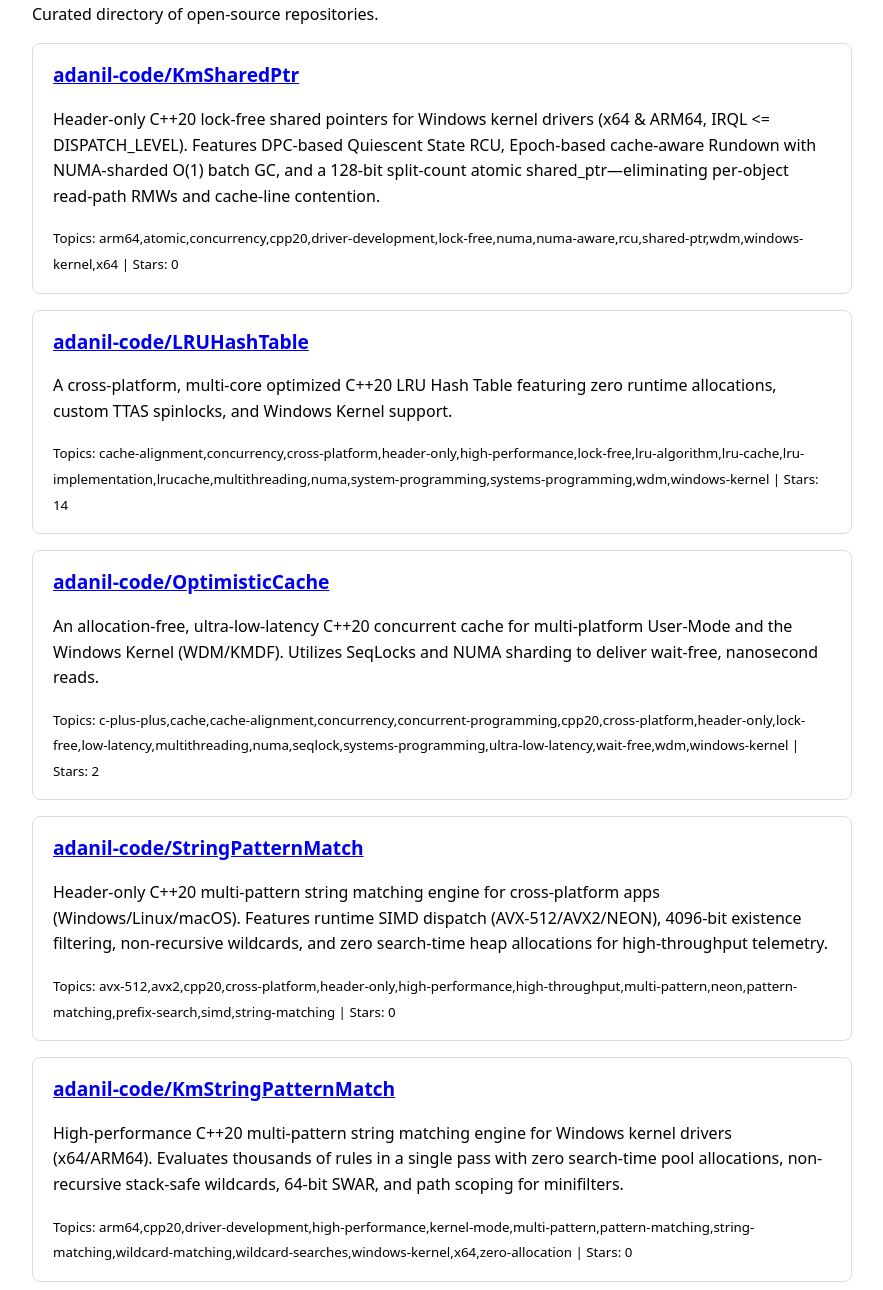
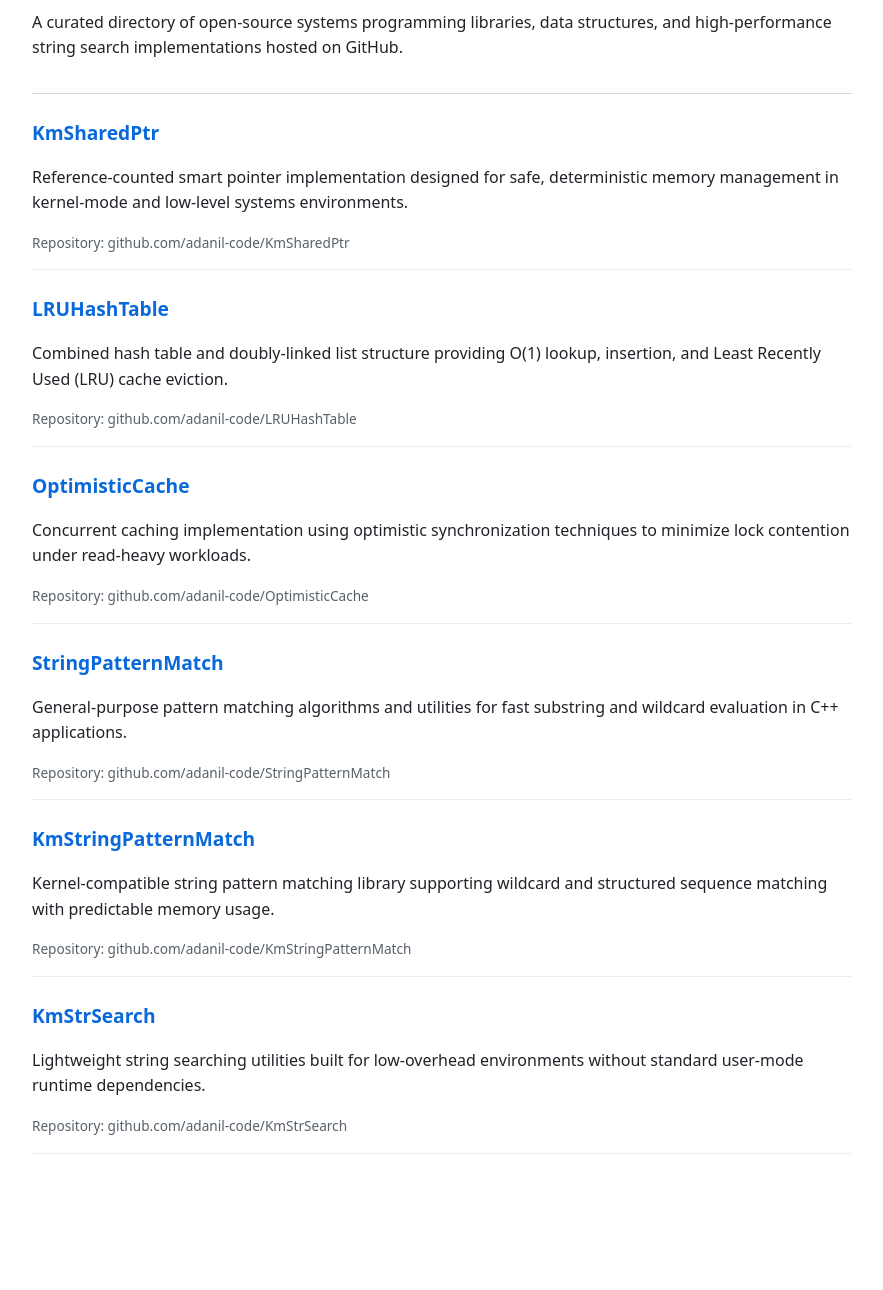
Before and after one commit to adanil-code/adanil-code.github.io, a plain HTML site: page index.html in a window 1280 px wide. Shown: the part 103-1393 px from the top of the page, without its empty margins (198-1081 px from the left). After the commit the page ends 1297 px from the top, so only its background shows below. Drawn offline with Linux system fonts and the light colour scheme.

Commit message:
Refactor index.html for improved structure and content
Updated the title and description meta tags. Improved styling and structure of the HTML document, including the addition of a header and main content section.

```diff
--- a/index.html
+++ b/index.html
@@ -3,47 +3,62 @@
 <head>
   <meta charset="utf-8" />
   <meta name="viewport" content="width=device-width, initial-scale=1" />
-  <meta name="description" content="Open-source repositories by adanil-code, featuring string pattern matching, shared pointers, LRU hash tables, and optimistic caching libraries." />
-  <title>Open Source Projects</title>
+  <title>adanil-code — Open Source C++ &amp; Systems Libraries</title>
+  <meta name="description" content="Open-source C++ and systems programming repositories by adanil-code, covering smart pointers, string pattern matching, LRU hash tables, and optimistic caching." />
   <link rel="canonical" href="https://adanil-code.github.io/" />
   <style>
-    body { font-family: system-ui, sans-serif; max-width: 820px; margin: 2rem auto; padding: 0 1rem; line-height: 1.6; }
-    .card { border: 1px solid #ddd; border-radius: 8px; padding: 1rem 1.25rem; margin-bottom: 1rem; }
-    h2 { margin: 0 0 0.4rem; font-size: 1.2rem; }
+    body { font-family: system-ui, -apple-system, sans-serif; max-width: 820px; margin: 2.5rem auto; padding: 0 1.25rem; line-height: 1.6; color: #1f2328; }
+    header { border-bottom: 1px solid #d0d7de; padding-bottom: 1rem; margin-bottom: 1.5rem; }
+    article { margin-bottom: 1.5rem; padding-bottom: 1rem; border-bottom: 1px solid #eaeef2; }
+    h2 { margin: 0 0 0.35rem 0; font-size: 1.2rem; }
+    a { color: #0969da; text-decoration: none; }
+    a:hover { text-decoration: underline; }
+    .meta { font-size: 0.85rem; color: #57606a; }
   </style>
 </head>
 <body>
-  <h1>Open Source Projects</h1>
-  <p>Curated directory of open-source repositories.</p>
-    <article class="card">
-      <h2><a href="https://github.com/adanil-code/KmSharedPtr" rel="noopener">adanil-code/KmSharedPtr</a></h2>
-      <p>Header-only C++20 lock-free shared pointers for Windows kernel drivers (x64 &amp; ARM64, IRQL &lt;= DISPATCH_LEVEL). Features DPC-based Quiescent State RCU, Epoch-based cache-aware Rundown with NUMA-sharded O(1) batch GC, and a 128-bit split-count atomic shared_ptr—eliminating per-object read-path RMWs and cache-line contention.</p>
-      <small>Topics: arm64,atomic,concurrency,cpp20,driver-development,lock-free,numa,numa-aware,rcu,shared-ptr,wdm,windows-kernel,x64 | Stars: 0</small>
+  <header>
+    <h1>Open Source Projects by adanil-code</h1>
+    <p>A curated directory of open-source systems programming libraries, data structures, and high-performance string search implementations hosted on GitHub.</p>
+  </header>
+
+  <main>
+    <article>
+      <h2><a href="https://github.com/adanil-code/KmSharedPtr">KmSharedPtr</a></h2>
+      <p>Reference-counted smart pointer implementation designed for safe, deterministic memory management in kernel-mode and low-level systems environments.</p>
+      <div class="meta">Repository: github.com/adanil-code/KmSharedPtr</div>
     </article>
-    <article class="card">
-      <h2><a href="https://github.com/adanil-code/LRUHashTable" rel="noopener">adanil-code/LRUHashTable</a></h2>
-      <p>A cross-platform, multi-core optimized C++20 LRU Hash Table featuring zero runtime allocations, custom TTAS spinlocks, and Windows Kernel support.</p>
-      <small>Topics: cache-alignment,concurrency,cross-platform,header-only,high-performance,lock-free,lru-algorithm,lru-cache,lru-implementation,lrucache,multithreading,numa,system-programming,systems-programming,wdm,windows-kernel | Stars: 14</small>
+
+    <article>
+      <h2><a href="https://github.com/adanil-code/LRUHashTable">LRUHashTable</a></h2>
+      <p>Combined hash table and doubly-linked list structure providing O(1) lookup, insertion, and Least Recently Used (LRU) cache eviction.</p>
+      <div class="meta">Repository: github.com/adanil-code/LRUHashTable</div>
     </article>
-    <article class="card">
-      <h2><a href="https://github.com/adanil-code/OptimisticCache" rel="noopener">adanil-code/OptimisticCache</a></h2>
-      <p>An allocation-free, ultra-low-latency C++20 concurrent cache for multi-platform User-Mode and the Windows Kernel (WDM/KMDF). Utilizes SeqLocks and NUMA sharding to deliver wait-free, nanosecond reads.</p>
-      <small>Topics: c-plus-plus,cache,cache-alignment,concurrency,concurrent-programming,cpp20,cross-platform,header-only,lock-free,low-latency,multithreading,numa,seqlock,systems-programming,ultra-low-latency,wait-free,wdm,windows-kernel | Stars: 2</small>
+
+    <article>
+      <h2><a href="https://github.com/adanil-code/OptimisticCache">OptimisticCache</a></h2>
+      <p>Concurrent caching implementation using optimistic synchronization techniques to minimize lock contention under read-heavy workloads.</p>
+      <div class="meta">Repository: github.com/adanil-code/OptimisticCache</div>
     </article>
-    <article class="card">
-      <h2><a href="https://github.com/adanil-code/StringPatternMatch" rel="noopener">adanil-code/StringPatternMatch</a></h2>
-      <p>Header-only C++20 multi-pattern string matching engine for cross-platform apps (Windows/Linux/macOS). Features runtime SIMD dispatch (AVX-512/AVX2/NEON), 4096-bit existence filtering, non-recursive wildcards, and zero search-time heap allocations for high-throughput telemetry.</p>
-      <small>Topics: avx-512,avx2,cpp20,cross-platform,header-only,high-performance,high-throughput,multi-pattern,neon,pattern-matching,prefix-search,simd,string-matching | Stars: 0</small>
+
+    <article>
+      <h2><a href="https://github.com/adanil-code/StringPatternMatch">StringPatternMatch</a></h2>
+      <p>General-purpose pattern matching algorithms and utilities for fast substring and wildcard evaluation in C++ applications.</p>
+      <div class="meta">Repository: github.com/adanil-code/StringPatternMatch</div>
     </article>
-    <article class="card">
-      <h2><a href="https://github.com/adanil-code/KmStringPatternMatch" rel="noopener">adanil-code/KmStringPatternMatch</a></h2>
-      <p>High-performance C++20 multi-pattern string matching engine for Windows kernel drivers (x64/ARM64). Evaluates thousands of rules in a single pass with zero search-time pool allocations, non-recursive stack-safe wildcards, 64-bit SWAR, and path scoping for minifilters.</p>
-      <small>Topics: arm64,cpp20,driver-development,high-performance,kernel-mode,multi-pattern,pattern-matching,string-matching,wildcard-matching,wildcard-searches,windows-kernel,x64,zero-allocation | Stars: 0</small>
+
+    <article>
+      <h2><a href="https://github.com/adanil-code/KmStringPatternMatch">KmStringPatternMatch</a></h2>
+      <p>Kernel-compatible string pattern matching library supporting wildcard and structured sequence matching with predictable memory usage.</p>
+      <div class="meta">Repository: github.com/adanil-code/KmStringPatternMatch</div>
     </article>
-    <article class="card">
-      <h2><a href="https://github.com/adanil-code/KmStrSearch" rel="noopener">adanil-code/KmStrSearch</a></h2>
-      <p>A C++20 project exploring high-performance UTF-8 and UTF-16 substring searching in the Windows kernel. It combines Boyer-Moore-Horspool, SWAR, and SIMD (AVX2/AVX512/NEON) with dynamic routing to mitigate processor state-save overheads, optimizing throughput across varying buffer sizes.</p>
-      <small>Topics: arm64,avx-512,avx2,avx512,bit-parallel,boyer-moore-horspool,cpp20,high-performance,neon,ring-0,simd,substring-search,swar,vectorization,windows-kernel,windows-kernel-development,windows-kernel-driver | Stars: 0</small>
+
+    <article>
+      <h2><a href="https://github.com/adanil-code/KmStrSearch">KmStrSearch</a></h2>
+      <p>Lightweight string searching utilities built for low-overhead environments without standard user-mode runtime dependencies.</p>
+      <div class="meta">Repository: github.com/adanil-code/KmStrSearch</div>
     </article>
+
+  </main>
 </body>
 </html>
```
